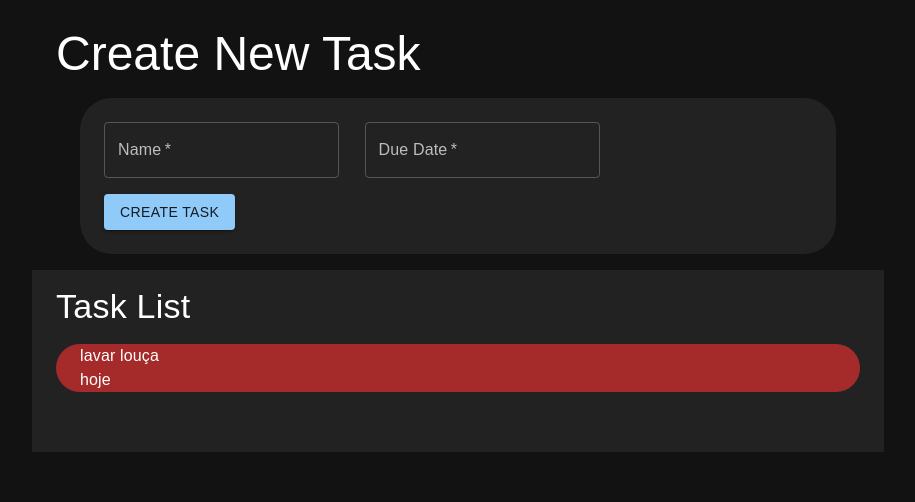
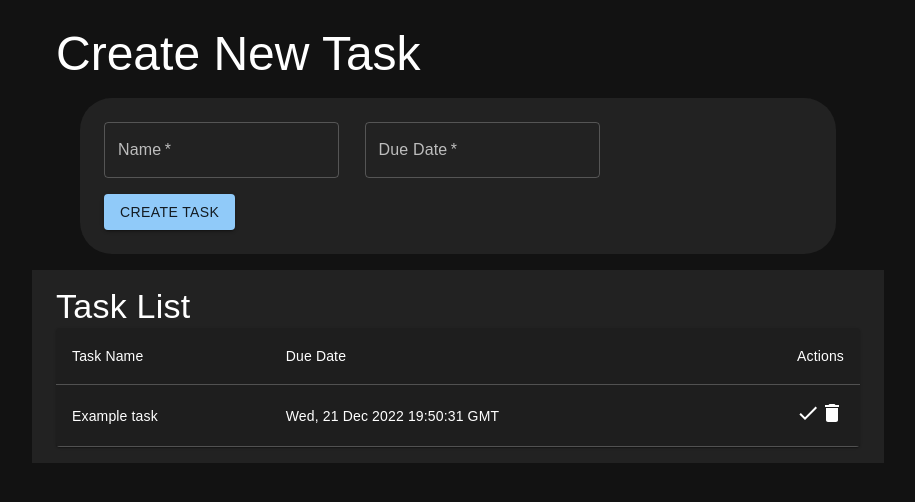
Before and after one commit to Luyz-Castelo/todo-list, a React (Create React App) app: page / in a window 1280 px wide. Shown: the top 502 px of the page, without its empty margins (182-1097 px from the left). Built offline with nearby package versions, Linux system fonts and the light colour scheme.

Commit message:
Creation of Task table

```diff
--- a/package.json
+++ b/package.json
@@ -5,6 +5,7 @@
   "dependencies": {
     "@emotion/react": "^11.10.5",
     "@emotion/styled": "^11.10.5",
+    "@mui/icons-material": "^5.11.0",
     "@mui/material": "^5.11.1",
     "@mui/styled-engine-sc": "^5.11.0",
     "@testing-library/jest-dom": "^5.16.5",
--- a/src/components/CreateTask/CreateTask.tsx
+++ b/src/components/CreateTask/CreateTask.tsx
@@ -11,8 +11,8 @@ export const CreateTask = () => {
   const [dueDate, setDueDate] = useState('')
 
   const dispatchNewTask = (e: React.FormEvent<HTMLElement>) => {
+    e.preventDefault();
     const newTask: Task = { taskName, dueDate }
-    e.preventDefault();
     dispatcher.dispatch(NEW_TASK, newTask)
   }
 
@@ -29,7 +29,7 @@ export const CreateTask = () => {
             <TextField required name='dueDate' id='standard-required' label='Due Date' onChange={(e) => setDueDate(e.target.value)} />
           </StyledContainer>
           <StyledContainer>
-            <Button variant='contained' type='submit'>Create Task</Button>
+            <Button variant='contained' type='submit' color='primary'>Create Task</Button>
           </StyledContainer>
         </StyledBox>
       </Container>
--- /dev/null
+++ b/src/components/TaskList/TaskList.style.ts
@@ -0,0 +1,8 @@
+import { styled, Container } from '@mui/material';
+
+export const StyledContainer = styled(Container)`
+  background-color: #222222;
+  padding-top: 1rem;
+  padding-bottom: 1rem;
+  margin-top: 1rem;
+`
--- a/src/components/TaskList/TaskList.tsx
+++ b/src/components/TaskList/TaskList.tsx
@@ -1,31 +1,58 @@
-import { Container, Stack, Typography } from "@mui/material";
+import { Table, Typography, TableContainer, TableHead, TableRow, TableCell, TableBody, Paper } from "@mui/material";
+import DeleteIcon from '@mui/icons-material/Delete';
+import DoneIcon from '@mui/icons-material/Done';
 import { useEffect, useState } from "react";
 import { NEW_TASK } from "../../constants/dispatches";
 import { Task } from "../../helpers/interfaces/task.interface";
 import { dispatcher } from "../../helpers/dispatcher"
+import { StyledContainer } from "./TaskList.style";
 
-export const  TaskList = () => {
-  const exampleTask: Task[] = [{taskName: 'lavar louça', dueDate: 'hoje'}];
-  const [tasks, setTasks] = useState(exampleTask);
+const baseTask: Task = { taskName: 'Example task' , dueDate: new Date().toUTCString() }
+
+const handleDoneTask = (task: Task) => {
+  console.log('handleDoneTask', task)
+}
+
+const handleDeleteTask = (task: Task) => {
+  console.log('handleDeleteTask', task)
+}
+
+export const TaskList = () => {
+  const [tasks, setTasks] = useState([baseTask]);
 
   useEffect(() => {
     dispatcher.listen(NEW_TASK, (newTask: Task) => {
-      setTasks((prevTasks) => [...prevTasks, newTask]);
+      setTasks((prevTasks: Task[]) => [...prevTasks, newTask]);
     });
   }, []);
 
   return (
-    <Container sx={{ backgroundColor: '#222222' }}>
-      <Typography variant='h4' mt={'1rem'} paddingTop={2}>Task List</Typography>
-      <Stack direction="column" justifyContent="center" alignItems="stretch" spacing={2} mt={2}>
-        {tasks.map((task, index) => (
-          <Container key={index} sx={{ display: 'block', borderRadius: '1.5rem', backgroundColor: 'brown' }}>
-            <div>{task.taskName}</div>
-            <div>{task.dueDate}</div>
-          </Container>
-        ))}
-      </Stack>
-      <Container sx={{padding: '30px 0px !important'}}>{localStorage.getItem('taskList')}</Container>
-    </Container>
+    <StyledContainer>
+      <Typography variant='h4'>Task List</Typography>
+
+      <TableContainer component={Paper}>
+        <Table>
+          <TableHead>
+            <TableRow>
+              <TableCell>Task Name</TableCell>
+              <TableCell>Due Date</TableCell>
+              <TableCell align='right'>Actions</TableCell>
+            </TableRow>
+          </TableHead>
+          <TableBody>
+            {tasks.map((task: Task, index: number) => (
+              <TableRow key={index}>
+                <TableCell>{task.taskName}</TableCell>
+                <TableCell>{task.dueDate}</TableCell>
+                <TableCell align='right'>
+                  <DoneIcon onClick={() => handleDoneTask(task)} />
+                  <DeleteIcon onClick={() => handleDeleteTask(task)} />
+                </TableCell>
+              </TableRow>
+            ))}
+          </TableBody>
+        </Table>
+      </TableContainer>
+    </StyledContainer>
   )
 }
```
Also changed, not shown: 1 other file (tests, documents, lock files or other folders).
